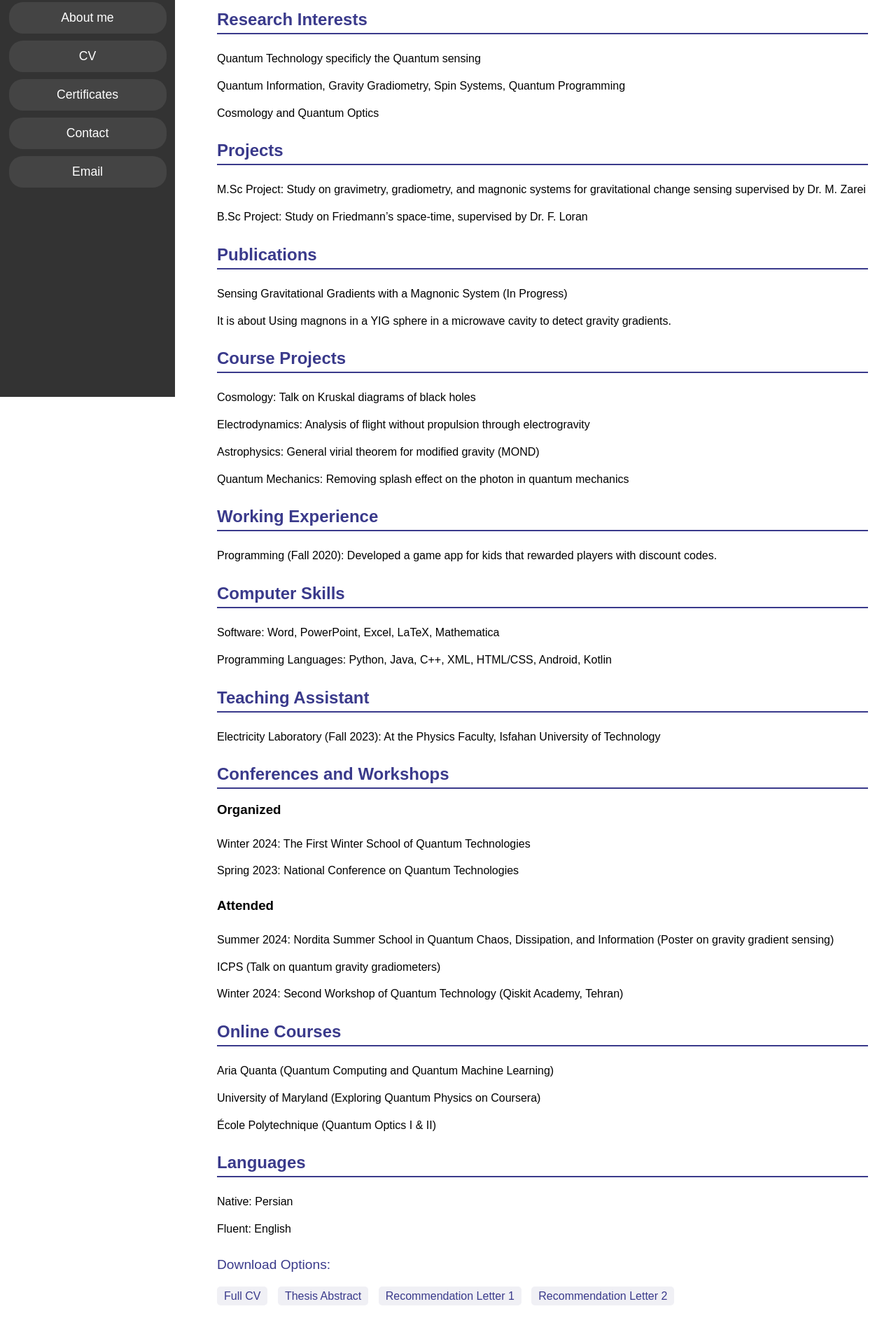
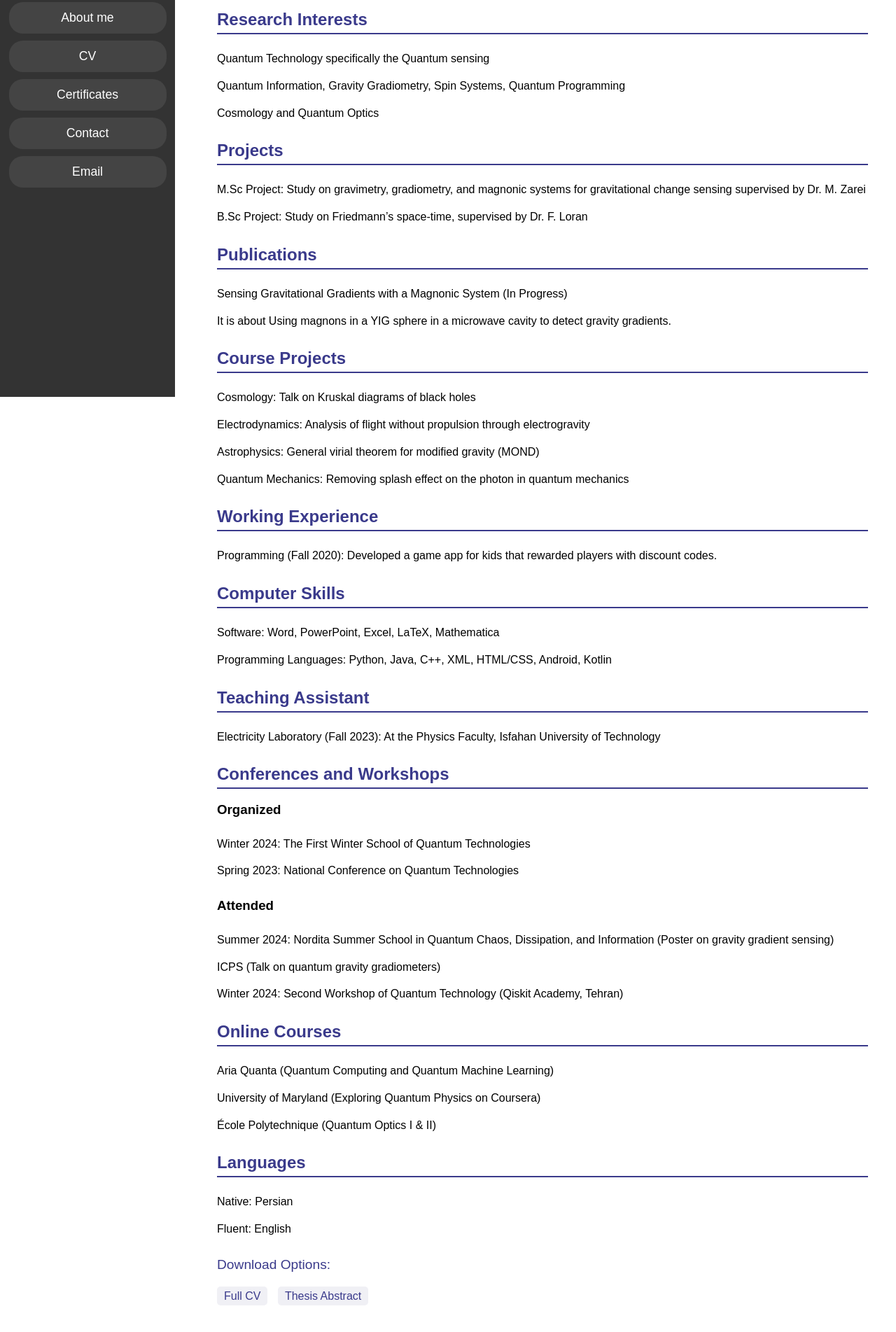
Before and after one commit to komeilnj/komeilnj.github.io, a plain HTML site: page cv.html in a window 1280 px wide. Shown: the part 253-2156 px from the top of the page at 70% size. Drawn offline with Linux system fonts and the light colour scheme; a web font is replaced by a local one.

Commit message:
Update cv.html

```diff
--- a/cv.html
+++ b/cv.html
@@ -41,7 +41,7 @@
 
             <h2>Research Interests</h2>
             <ul>
-                <li>Quantum Technology specificly the Quantum sensing </li>
+                <li>Quantum Technology specifically the Quantum sensing </li>
                 <li>Quantum Information,  Gravity Gradiometry, Spin Systems, Quantum Programming</li>
                 <li>Cosmology and Quantum Optics</li>
             </ul>
@@ -113,8 +113,7 @@
                 <ul>
                     <li><a href="download/cv.pdf" download>Full CV</a></li>
                     <li><a href="download/abstract of thesis.pdf" download>Thesis Abstract</a></li>
-                    <li><a href="download/Komeil_recommendation_letter 1.pdf" download>Recommendation Letter 1</a></li>
-                    <li><a href="download/Komeil_recommendation_letter 2.pdf" download>Recommendation Letter 2</a></li>
+
                 </ul>
             </footer>
         </section>
```
